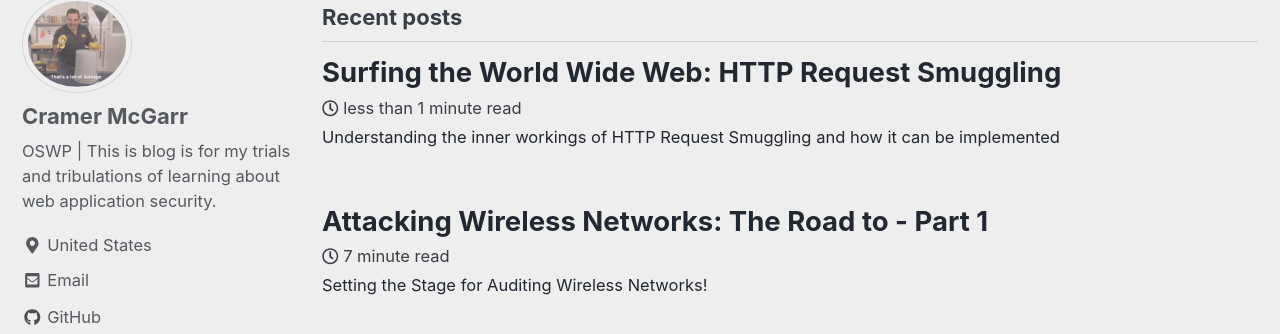
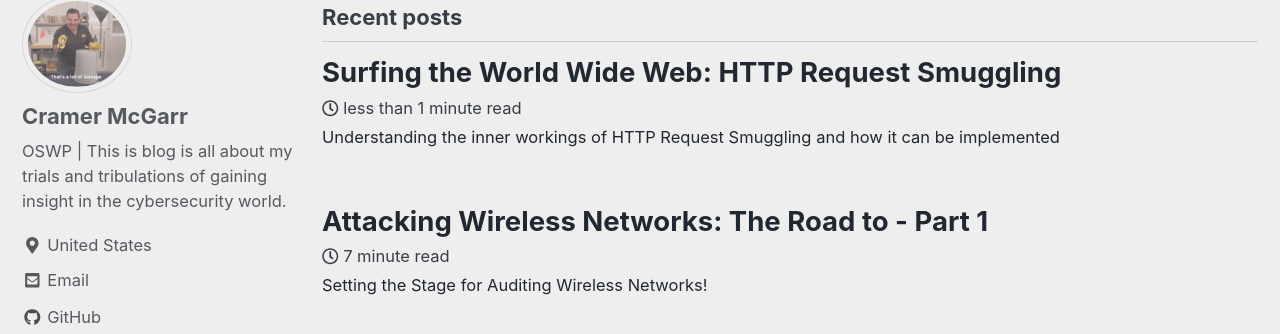
Before and after one commit to CRAYPAUL/craypaul.github.io, a Jekyll site: the page built from index.html, in a window 1280 px wide. Shown: the part 160-494 px from the top of the page. Built offline with Jekyll 4.4.1, drawn with Linux system fonts in a browser that asks for light colours; cached includes are drawn as plain includes; nearby versions of some CDN libraries; the list of posts is cut into pages by our own code.

Commit message:
Update _config.yml

```diff
--- a/_config.yml
+++ b/_config.yml
@@ -106,7 +106,7 @@ analytics:
 author:
   name             : "Cramer McGarr"
   avatar           : "/assets/PhilSwift.jpg"
-  bio              : "OSWP | This is blog is for my trials and tribulations of learning about web application security."
+  bio              : "OSWP | This is blog is all about my trials and tribulations of gaining insight in the cybersecurity world."
   location         : "United States"
   linkedin	       : "cramer-mcgarr/"
   email            :
```
